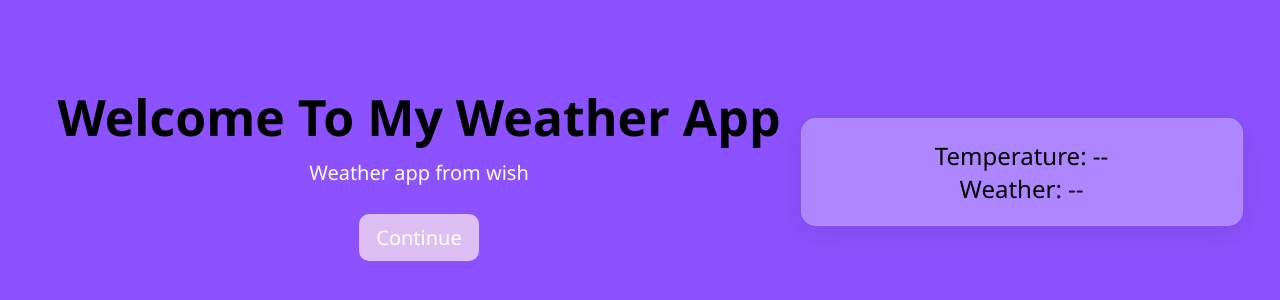
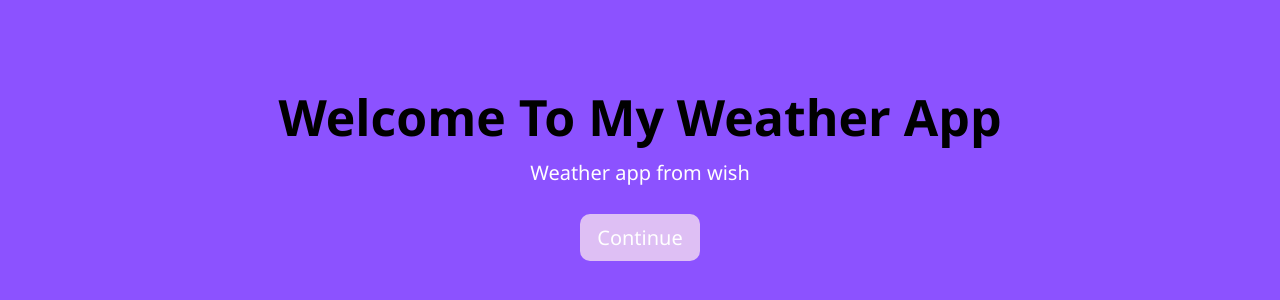
Before and after one commit to nofenca/weather-app, a plain HTML site: page landingPage.html in a window 1280 px wide. Shown: the part 228-528 px from the top of the page. Drawn offline with Linux system fonts and the light colour scheme.

Commit message:
Removed temp div from landing page, since it didn't show anything and removed a line of code(window.onload = fetchWeather) that bugged out the btn and favorite in javascript"

```diff
--- a/landingPage.html
+++ b/landingPage.html
@@ -12,9 +12,6 @@
       <p>Weather app from wish</p>
       <a href="./index.html" class="button">Continue</a>
     </header>
-    <div id="weather-container" class="weather-display">
-      <div id="weather-temp">Temperature: --</div>
-      <div id="weather-description">Weather: --</div>
     </div>
 </body>
 </html>
--- a/script.js
+++ b/script.js
@@ -1,7 +1,4 @@
 const myBtn = document.querySelector('.myBtn')
-
-// Call the function when the page loads
-window.onload = fetchWeather;
 
 function getWeather() {
     const apiKey = 'a694161d4b6b2537ed28151a2e82993d';
```
